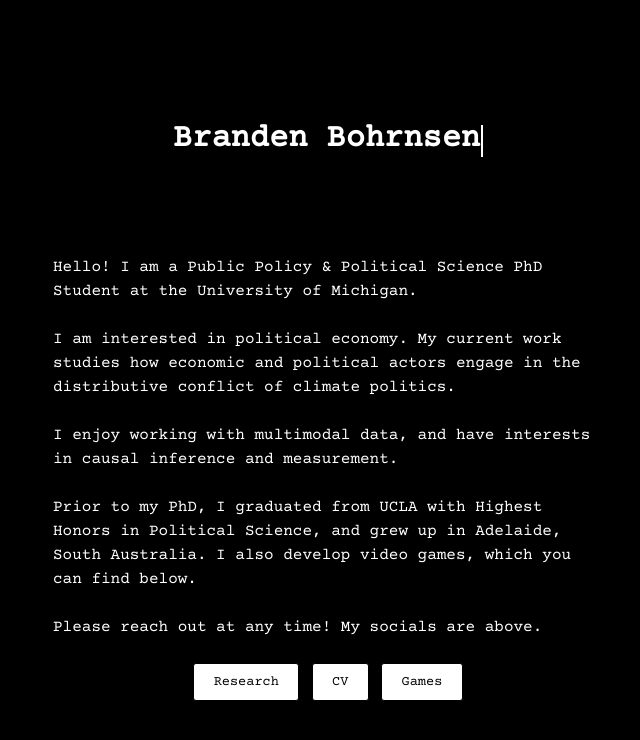
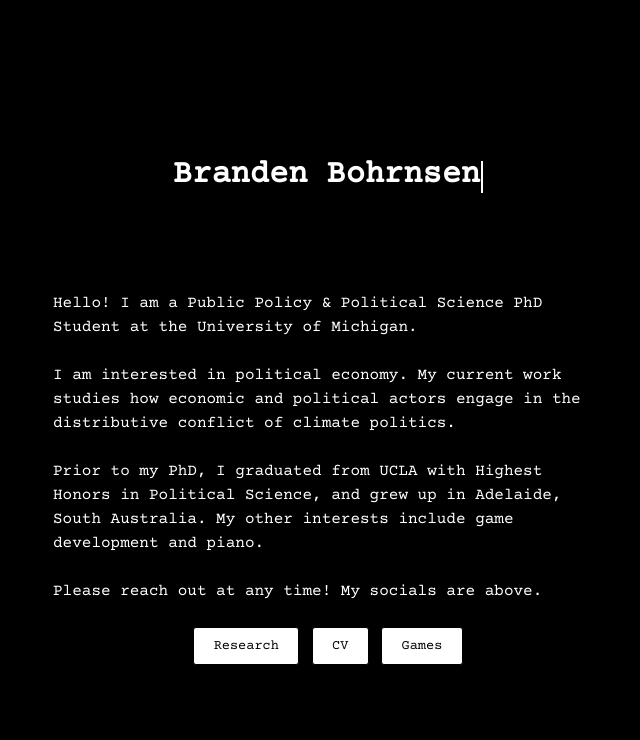
Before and after one commit to eigenstuffs/Website, a SvelteKit app: page / in a window 1280 px wide. Shown: the top 740 px of the page, without its empty margins (312-952 px from the left). Built offline with nearby package versions, Linux system fonts and the light colour scheme; some icons are missing.

Commit message:
Update +page.svelte

```diff
--- a/src/routes/+page.svelte
+++ b/src/routes/+page.svelte
@@ -65,11 +65,8 @@
     I am interested in political economy. My current work studies how economic and political actors engage
     in the distributive conflict of climate politics.<br><br>
 
-    I enjoy working with multimodal data, and have interests in causal inference
-    and measurement.<br><br>
-
     Prior to my PhD, I graduated from UCLA with Highest Honors in Political Science, and grew up in Adelaide, South Australia.
-    I also develop video games, which you can find below.<br><br>
+    My other interests include game development and piano.<br><br>
 
     Please reach out at any time! My socials are above.
   </p>
```
